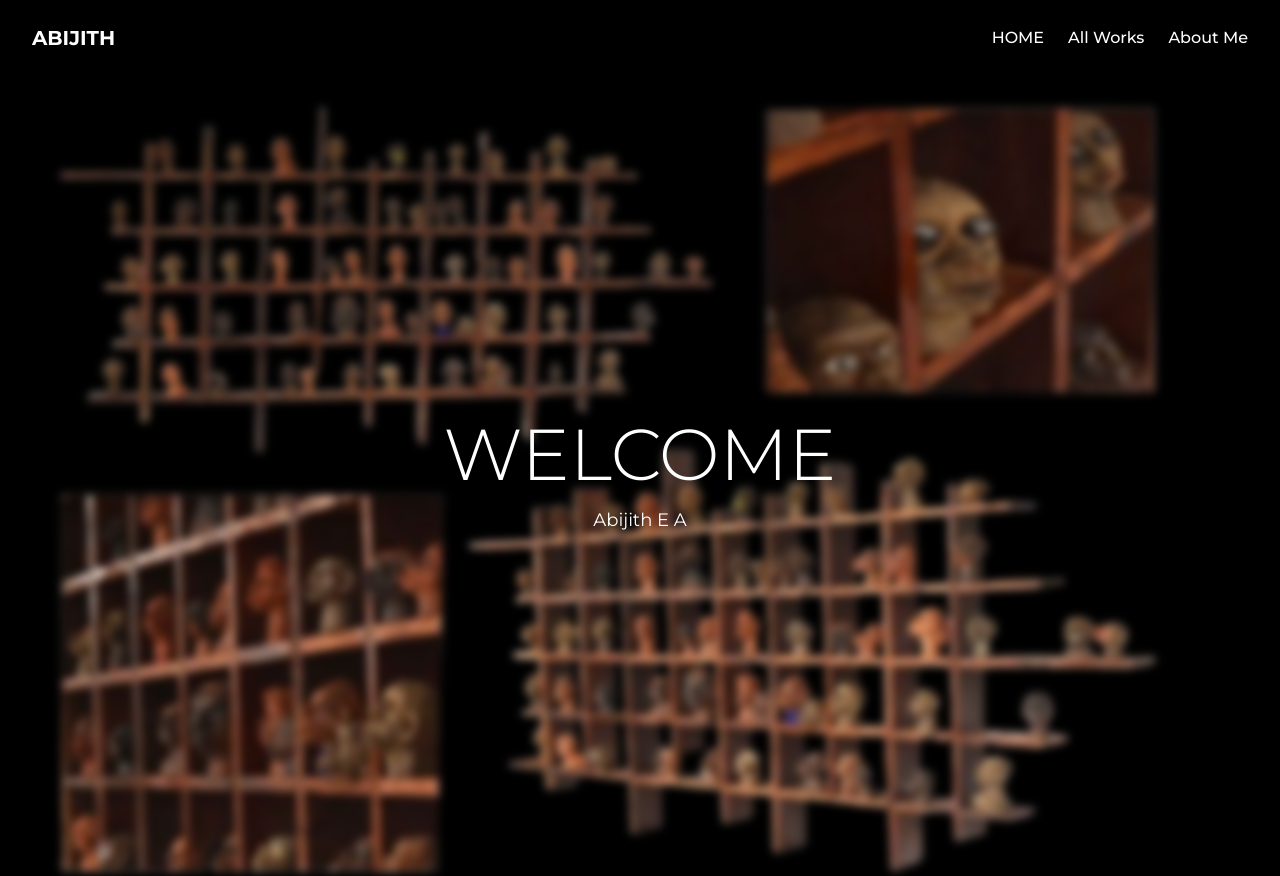
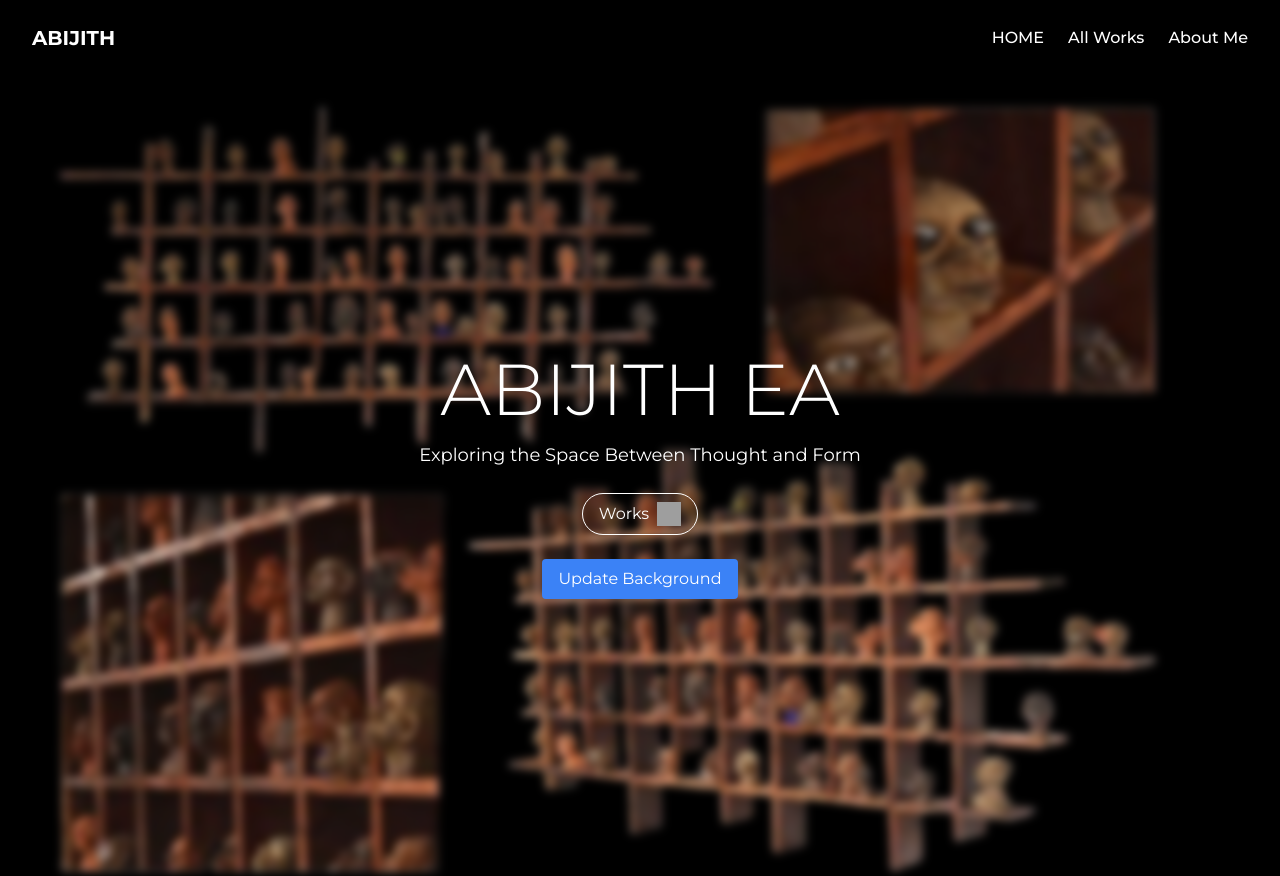
Before and after one commit to ATHULEA123/abijitheafrontend, a React (Vite) app: page /AdminPanel/abijithea/3/10/1997 in a window 1280 px wide. Built offline with nearby package versions, Linux system fonts and the light colour scheme; no server answers; grey boxes are pictures that could not be loaded.

Commit message:
some cases are updated

```diff
--- a/src/Components/AdminPanel/AdminPanel.jsx
+++ b/src/Components/AdminPanel/AdminPanel.jsx
@@ -1,21 +1,179 @@
-import React from "react";
-import AdminNavbar from "./AdminNavbar";
+// import React from "react";
+
+// const AdminPanel = () => {
+//   return (
+//     <>
+//
+//       <div className="relative h-screen flex items-center justify-center overflow-hidden">
+//         <div
+//           className="absolute inset-0 bg-cover bg-no-repeat filter blur-sm"
+//           style={{ backgroundImage: "url('/background.png')" }}
+//         ></div>
+//         <div className="relative z-10 text-center text-white">
+//           <h1 className="text-5xl md:text-7xl font-light animate-slide-up">
+//             WELCOME
+//           </h1>
+//           <p className="text-lg mt-4">Abijith E A</p>
+//         </div>
+//       </div>
+//     </>
+//   );
+// };
+
+// export default AdminPanel;
+import React, { useState, useEffect } from "react";
+import axios from "axios";
+ import AdminNavbar from "./AdminNavbar";
+import rightarrowwhite from "../../assets/rightarrowwhite.png";
+
 const AdminPanel = () => {
+  const [backgroundUrl, setBackgroundUrl] = useState("");
+  const [fileType, setFileType] = useState("");
+  const [file, setFile] = useState(null);
+  const [loading, setLoading] = useState(false);
+  const [isImageLoaded, setIsImageLoaded] = useState(true);
+  const [showForm, setShowForm] = useState(false);
+  const [success, setSuccess] = useState(null);
+  const [error, setError] = useState(null);
+
+  // Function to fetch background media
+  const fetchBackgroundMedia = async () => {
+    try {
+      const response = await axios.get("http://localhost:3000/api/upload-background");
+      if (response.data.success && response.data.data) {
+        setBackgroundUrl(response.data.data.fileUrl);
+        setFileType(response.data.data.fileType);
+      }
+    } catch (error) {
+      console.error("Error fetching background media:", error);
+    }
+  };
+
+  // Fetch background media on component mount
+  useEffect(() => {
+    fetchBackgroundMedia();
+  }, []);
+
+  // Function to handle file change
+  const handleFileChange = (e) => {
+    setFile(e.target.files[0]);
+  };
+
+  // Function to handle file upload (PUT request)
+  const handleUpload = async (e) => {
+    e.preventDefault();
+    setLoading(true);
+    setError(null);
+    setSuccess(null);
+
+    const formData = new FormData();
+    formData.append("file", file);
+
+    try {
+      const response = await axios.put("http://localhost:3000/api/upload-background", formData, {
+        headers: {
+          "Content-Type": "multipart/form-data",
+        },
+      });
+      setSuccess(response.data.success);
+      fetchBackgroundMedia(); // Refresh background after upload
+    } catch (error) {
+      setError("Error uploading the file.");
+      console.error(error);
+    } finally {
+      setLoading(false);
+      setShowForm(false);
+    }
+  };
+
   return (
     <>
-      <AdminNavbar />
-      <div className="relative h-screen flex items-center justify-center overflow-hidden">
+    <AdminNavbar/>
+    <div className="relative h-screen flex items-center justify-center overflow-hidden">
+      {/* Background media handling */}
+      {fileType === "video" && backgroundUrl ? (
+        <video
+          className="absolute inset-0 object-cover w-full h-full filter blur-sm"
+          src={backgroundUrl}
+          autoPlay
+          loop
+          muted
+        />
+      ) : fileType === "image" && backgroundUrl ? (
+        <div
+          className="absolute inset-0 bg-cover bg-no-repeat filter blur-sm"
+          style={{
+            backgroundImage: isImageLoaded ? `url(${backgroundUrl})` : `url('/background.png')`,
+          }}
+          onError={() => setIsImageLoaded(false)}
+        ></div>
+      ) : (
         <div
           className="absolute inset-0 bg-cover bg-no-repeat filter blur-sm"
           style={{ backgroundImage: "url('/background.png')" }}
         ></div>
-        <div className="relative z-10 text-center text-white">
-          <h1 className="text-5xl md:text-7xl font-light animate-slide-up">
-            WELCOME
-          </h1>
-          <p className="text-lg mt-4">Abijith E A</p>
+      )}
+
+      {/* Content */}
+      <div className="relative z-10 text-center text-white p-4">
+        <h2 className="text-3xl sm:text-4xl md:text-5xl lg:text-6xl xl:text-7xl font-light animate-slide-up">
+          ABIJITH EA
+        </h2>
+        <p className="text-xs sm:text-sm md:text-lg mt-2 sm:mt-4 animate-fade-in">
+          Exploring the Space Between Thought and Form
+        </p>
+        <div className="flex items-center justify-center">
+          <button className="mt-4 sm:mt-6 py-2 px-4 border border-white rounded-full text-white flex items-center justify-center transition-colors animate-fade-in">
+            <a href="/Collections" className="flex flex-row items-center">
+              Works
+              <img
+                src={rightarrowwhite}
+                alt="Right arrow"
+                className="w-4 h-4 sm:w-6 sm:h-6 ml-2"
+              />
+            </a>
+          </button>
         </div>
+
+        {/* Upload Button */}
+        <button
+          className="mt-6 px-4 py-2 bg-blue-500 text-white rounded"
+          onClick={() => setShowForm(!showForm)}
+        >
+          Update Background
+        </button>
+
+        {/* Conditional Form for Upload */}
+        {showForm && (
+          <form onSubmit={handleUpload} className="mt-4">
+            <input
+              type="file"
+              accept="image/*,video/*"
+              onChange={handleFileChange}
+              required
+            />
+            <button
+              type="submit"
+              className="ml-2 px-4 py-2 bg-green-500 text-white rounded"
+              disabled={loading}
+            >
+              {loading ? "Uploading..." : "Upload"}
+            </button>
+            <button
+              type="button"
+              className="ml-2 px-4 py-2 bg-red-500 text-white rounded"
+              onClick={() => setShowForm(false)}
+            >
+              Cancel
+            </button>
+          </form>
+        )}
+
+        {/* Success or Error Message */}
+        {success && <p className="mt-4 text-green-500">File uploaded successfully!</p>}
+        {error && <p className="mt-4 text-red-500">{error}</p>}
       </div>
+    </div>
     </>
   );
 };
--- a/src/Components/Home/Hero.jsx
+++ b/src/Components/Home/Hero.jsx
@@ -1,28 +1,108 @@
-import React from "react";
+// import React from "react";
+// import rightarrowwhite from "../../assets/rightarrowwhite.png";
+
+// const Hero = () => {
+//   return (
+//     <div className="relative h-screen flex items-center justify-center overflow-hidden">
+//       {/* Background image with blur */}
+//       <div
+//         className="absolute inset-0 bg-cover bg-no-repeat filter blur-sm"
+//         style={{ backgroundImage: "url('/background.png')" }}
+//       ></div>
+
+//       {/* Content */}
+//       <div className="relative z-10 text-center text-white p-4">
+//         {/* Title */}
+//         <h2 className="text-3xl sm:text-4xl md:text-5xl lg:text-6xl xl:text-7xl font-light animate-slide-up">
+//           ABIJITH EA
+//         </h2>
+
+//         {/* Subtitle */}
+//         <p className="text-xs sm:text-sm md:text-lg mt-2 sm:mt-4 animate-fade-in">
+//           Exploring the Space Between Thought and Form
+//         </p>
+
+//         {/* Button */}
+//         <div className="flex items-center justify-center">
+//           <button className="mt-4 sm:mt-6 py-2 px-4 border border-white rounded-full text-white flex items-center justify-center transition-colors animate-fade-in">
+//             <a href="/Collections" className="flex flex-row items-center">
+//               Works
+//               <img
+//                 src={rightarrowwhite}
+//                 alt="Right arrow"
+//                 className="w-4 h-4 sm:w-6 sm:h-6 ml-2"
+//               />
+//             </a>
+//           </button>
+//         </div>
+//       </div>
+//     </div>
+//   );
+// };
+
+// export default Hero;
+
+import React, { useState, useEffect } from "react";
+import axios from "axios";
 import rightarrowwhite from "../../assets/rightarrowwhite.png";
 
 const Hero = () => {
+  const [backgroundUrl, setBackgroundUrl] = useState("");
+  const [fileType, setFileType] = useState("");
+  const [isImageLoaded, setIsImageLoaded] = useState(true); // Track if image loaded successfully
+
+  useEffect(() => {
+    const fetchBackgroundMedia = async () => {
+      try {
+        const response = await axios.get("http://localhost:3000/api/upload-background");
+        if (response.data.success && response.data.data) {
+          setBackgroundUrl(response.data.data.fileUrl);
+          console.log(response.data.data.fileUrl);
+
+          setFileType(response.data.data.fileType);
+        }
+      } catch (error) {
+        console.error("Error fetching background media:", error);
+      }
+    };
+
+    fetchBackgroundMedia();
+  }, []);
+
   return (
     <div className="relative h-screen flex items-center justify-center overflow-hidden">
-      {/* Background image with blur */}
-      <div
-        className="absolute inset-0 bg-cover bg-no-repeat filter blur-sm"
-        style={{ backgroundImage: "url('/background.png')" }}
-      ></div>
+      {/* Background media handling */}
+      {fileType === "video" && backgroundUrl ? (
+        <video
+          className="absolute inset-0 object-cover w-full h-full filter blur-sm"
+          src={backgroundUrl}
+          autoPlay
+          loop
+          muted
+        />
+      ) : fileType === "image" && backgroundUrl ? (
+        <div
+          className="absolute inset-0 bg-cover bg-no-repeat filter blur-sm"
+          style={{
+            backgroundImage: isImageLoaded ? `url(${backgroundUrl})` : `url('/background.png')`, // Fallback
+          }}
+          onError={() => setIsImageLoaded(false)} // Fallback on error
+        ></div>
+      ) : (
+        <div
+          className="absolute inset-0 bg-cover bg-no-repeat filter blur-sm"
+          style={{ backgroundImage: "url('/background.png')" }}
+        ></div>
+      )}
 
       {/* Content */}
       <div className="relative z-10 text-center text-white p-4">
-        {/* Title */}
         <h2 className="text-3xl sm:text-4xl md:text-5xl lg:text-6xl xl:text-7xl font-light animate-slide-up">
           ABIJITH EA
         </h2>
-
-        {/* Subtitle */}
         <p className="text-xs sm:text-sm md:text-lg mt-2 sm:mt-4 animate-fade-in">
           Exploring the Space Between Thought and Form
         </p>
-
-        {/* Button */}
         <div className="flex items-center justify-center">
           <button className="mt-4 sm:mt-6 py-2 px-4 border border-white rounded-full text-white flex items-center justify-center transition-colors animate-fade-in">
             <a href="/Collections" className="flex flex-row items-center">
```
